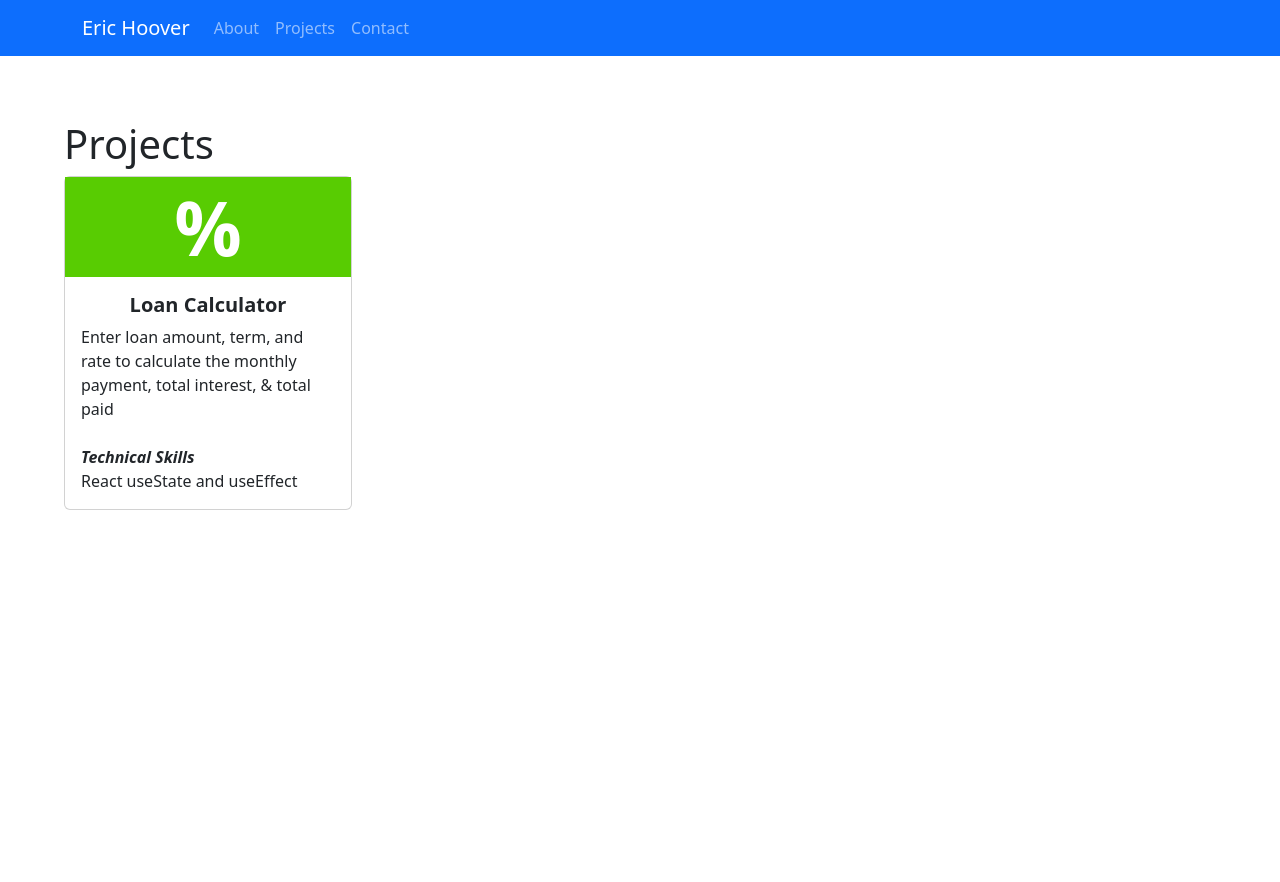
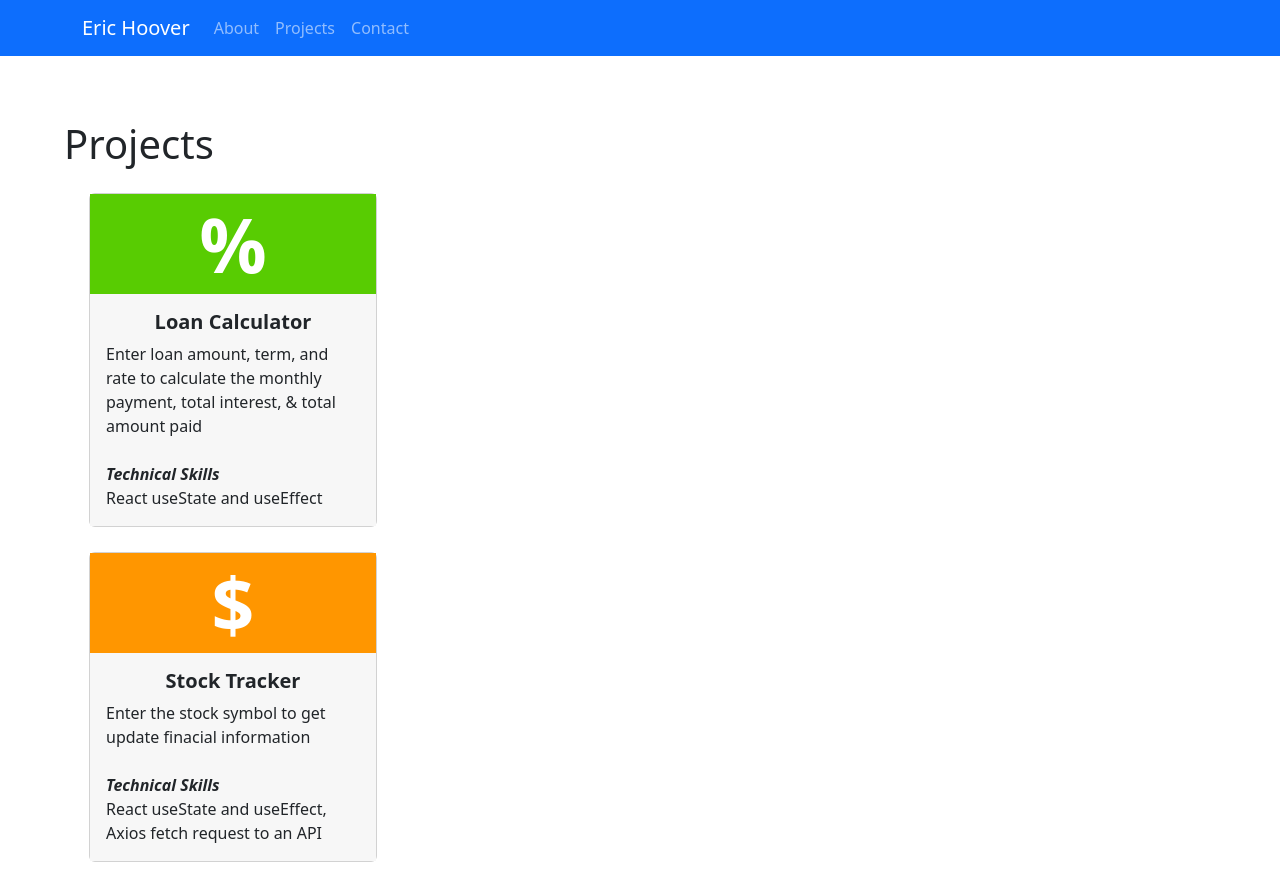
Before and after one commit to ehoover3/ehoover3, a React (Create React App) app: page /projects in a window 1280 px wide. Shown: the top 882 px of the page. Before the commit the page ends 800 px from the top, so only its background shows below. Built offline with nearby package versions, Linux system fonts and the light colour scheme.

Commit message:
updated title div

```diff
--- a/public/index.html
+++ b/public/index.html
@@ -5,10 +5,7 @@
     <link rel="icon" href="%PUBLIC_URL%/favicon.ico" />
     <meta name="viewport" content="width=device-width, initial-scale=1" />
     <meta name="theme-color" content="#000000" />
-    <meta
-      name="description"
-      content="Web site created using create-react-app"
-    />
+    <meta name="description" content="Web site created using create-react-app" />
     <link rel="apple-touch-icon" href="%PUBLIC_URL%/logo192.png" />
     <!--
       manifest.json provides metadata used when your web app is installed on a
@@ -24,7 +21,7 @@
       work correctly both with client-side routing and a non-root public URL.
       Learn how to configure a non-root public URL by running `npm run build`.
     -->
-    <title>React App</title>
+    <title>Software Engineer | Eric Hoover</title>
   </head>
   <body>
     <noscript>You need to enable JavaScript to run this app.</noscript>
--- a/src/components/Projects/ProjectCard.tsx
+++ b/src/components/Projects/ProjectCard.tsx
@@ -1,9 +1,16 @@
 import Nav from "react-bootstrap/Nav";
 import Card from "react-bootstrap/Card";
 
-export default function ProjectCard({ href, symbol, title, description, technicalSkills }: any) {
+export default function ProjectCard({
+  href,
+  backgroundColor,
+  symbol,
+  title,
+  description,
+  technicalSkills,
+}: any) {
   return (
-    <Nav.Link href={href}>
+    <Nav.Link href={href} style={{ margin: "25px" }}>
       <Card style={{ width: "18rem" }}>
         <div
           style={{
@@ -12,7 +19,7 @@ export default function ProjectCard({ href, symbol, title, description, technica
             alignItems: "center",
             width: "100%",
             height: "100px",
-            backgroundColor: "#58cc02",
+            backgroundColor: backgroundColor,
             color: "white",
             fontWeight: "bold",
             fontSize: "75px",
@@ -20,7 +27,7 @@ export default function ProjectCard({ href, symbol, title, description, technica
         >
           {symbol}
         </div>
-        <Card.Body>
+        <Card.Body style={{ backgroundColor: "#f7f7f7" }}>
           <Card.Title style={{ fontWeight: "bold", textAlign: "center" }}>{title}</Card.Title>
           <Card.Text>
             <div>{description}</div>
--- a/src/pages/Projects.tsx
+++ b/src/pages/Projects.tsx
@@ -6,11 +6,20 @@ export default function Projects() {
       <h1>Projects</h1>
       <ProjectCard
         href='./loancalculator'
+        backgroundColor='#58cc02'
         symbol='%'
         title='Loan Calculator'
         description='Enter loan amount, term, and rate to calculate the monthly payment, total interest,
-                & total paid'
+                & total amount paid'
         technicalSkills='React useState and useEffect'
+      />
+      <ProjectCard
+        href='./stocktracker'
+        symbol='$'
+        title='Stock Tracker'
+        description='Enter the stock symbol to get update finacial information'
+        technicalSkills='React useState and useEffect, Axios fetch request to an API'
+        backgroundColor='#ff9600'
       />
     </div>
   );
```
